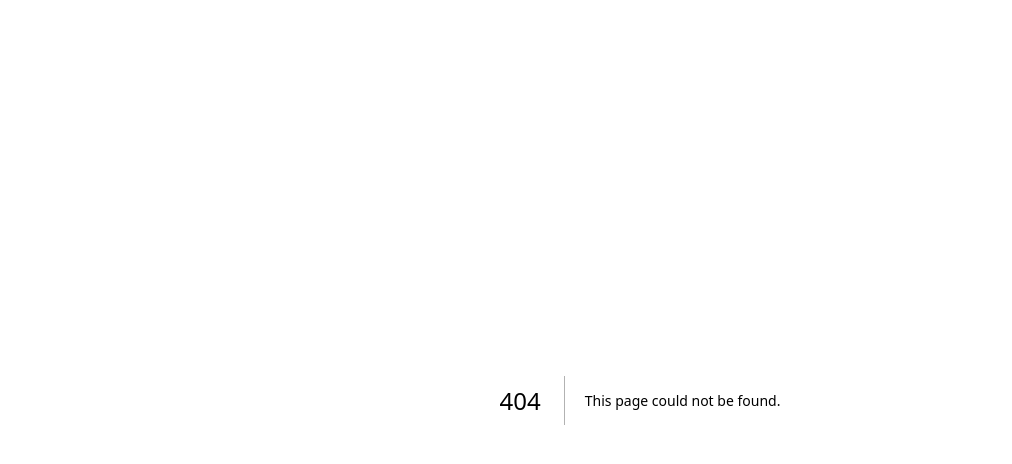
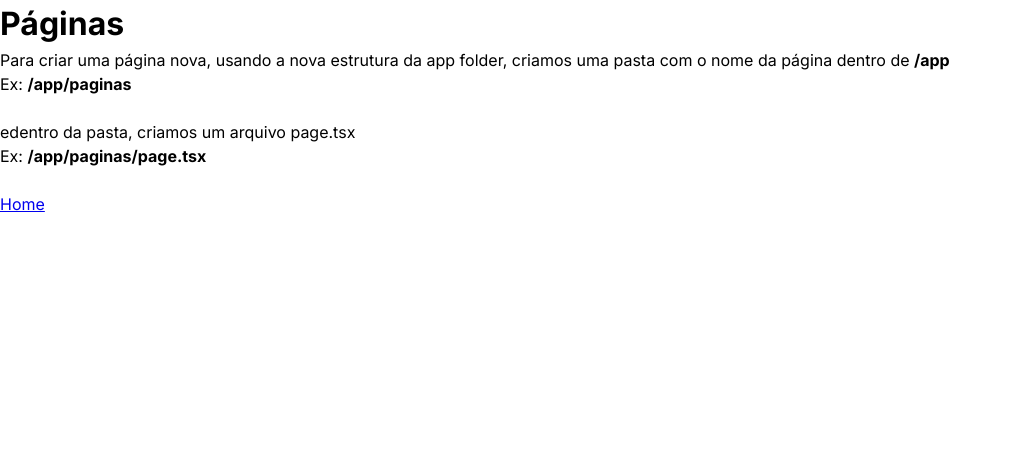
Before and after one commit to baltazarparra/next-news, a Next.js app: page /paginas in a window 1280 px wide. Before the commit this address had no page. Shown: the top 464 px of the page, without its empty margins (0-1012 px from the left). Built offline with nearby package versions, Linux system fonts and the light colour scheme.

Commit message:
feat: Criando página usando a nova estrutura da app folder

```diff
--- a/src/app/layout.tsx
+++ b/src/app/layout.tsx
@@ -1,4 +1,5 @@
 import './globals.css'
+
 import type { Metadata } from 'next'
 import { Inter } from 'next/font/google'
 
@@ -6,11 +7,11 @@ const inter = Inter({ subsets: ['latin'] })
 
 export const metadata: Metadata = {
   title: 'Next.js 13',
-  description: 'a study of news feats',
+  description: 'a study of news feats'
 }
 
 export default function RootLayout({
-  children,
+  children
 }: {
   children: React.ReactNode
 }) {
--- /dev/null
+++ b/src/app/paginas/page.tsx
@@ -0,0 +1,23 @@
+import Link from 'next/link'
+
+export default function paginas() {
+  return (
+    <>
+      <h1>Páginas</h1>
+      <p>
+        Para criar uma página nova, usando a nova estrutura da app folder,
+        criamos uma pasta com o nome da página dentro de <b>/app</b>
+        <br />
+        Ex: <b>/app/paginas</b>
+        <br />
+        <br />
+        edentro da pasta, criamos um arquivo page.tsx
+        <br />
+        Ex: <b>/app/paginas/page.tsx</b>
+        <br />
+        <br />
+      </p>
+      <Link href="/">Home</Link>
+    </>
+  )
+}
```
Also changed, not shown: src/app/page.tsx (+8 -1 lines).
